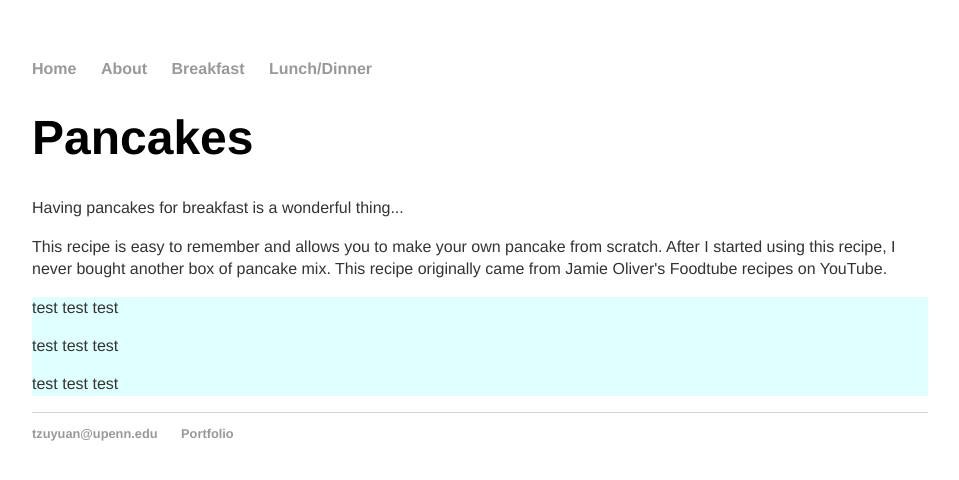
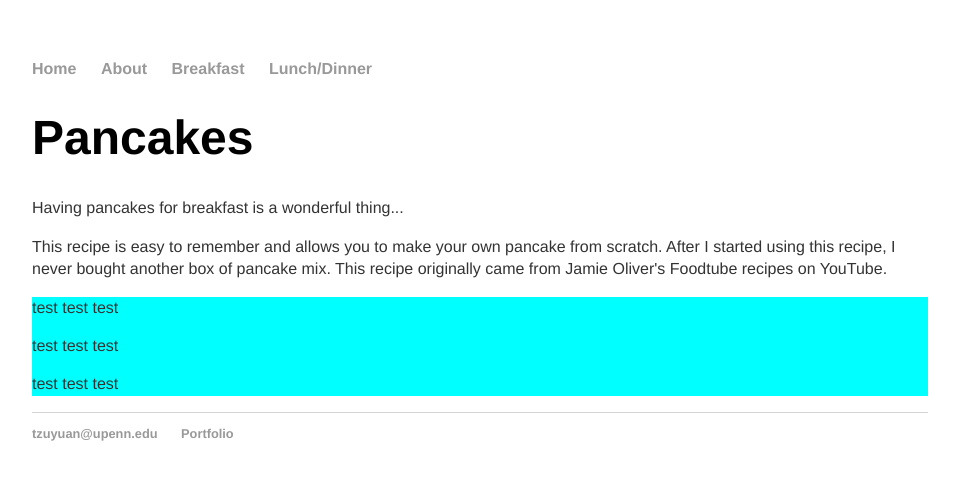
Before and after one commit to tzuyuanw/tzuyuanw.github.io, a Jekyll site: the page recipes/pancakes.html, which Jekyll copies as it is, in a window 1280 px wide. Shown: the top 480 px of the page, without its empty margins (160-1119 px from the left). Built offline with Jekyll 4.4.1, drawn with Linux system fonts in a browser that asks for light colours.

Commit message:
Update recipes.css

```diff
--- a/css/recipes.css
+++ b/css/recipes.css
@@ -58,7 +58,7 @@ h3.center{
 }
 
 .ingredients{
-    background-color:lightcyan;
+    background-color:aqua;
 }
 
 
```
